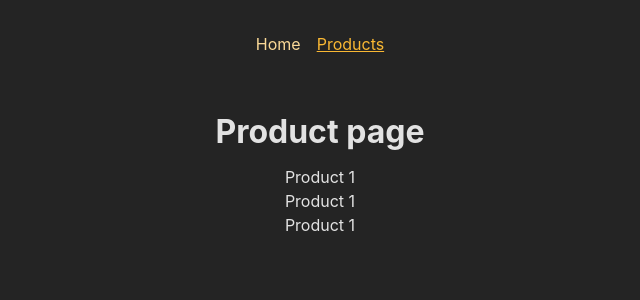
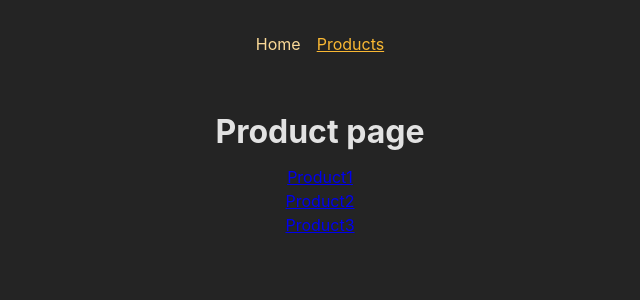
Before and after one commit to Snzslt/Router, a React (Create React App) app: page /products in a window 1280 px wide. Shown: the top 300 px of the page, without its empty margins (320-960 px from the left). Built offline with nearby package versions, Linux system fonts and the light colour scheme.

Commit message:
Adding Links for Dynamitc Routes

```diff
--- a/src/pages/Products.js
+++ b/src/pages/Products.js
@@ -1,11 +1,22 @@
+import {Link} from 'react-router-dom';
+const PRODUCTS = [
+    {id: 'p1', title: 'Product1'},
+    {id: 'p2', title: 'Product2'},
+    {id: 'p3', title: 'Product3'}
+];
 function ProductPage(){
     return (
     <>
     <h1>Product page</h1>
     <ul>
-    <li>Product 1</li>
-    <li>Product 1</li>
-    <li>Product 1</li>
+    {
+    /* <li><Link to="/products/product-1">Product 1</Link></li>
+    <li><Link to="/products/product-1">Product 2</Link></li>
+    <li><Link to="/products/product-1">Product 3</Link></li> */
+
+    PRODUCTS.map((prod) => (<li key={prod.id}><Link to={`/product/${prod.id}`}>{prod.title}</Link></li>))
+    }
+
     </ul>
     </>)
 }
```
Also changed, not shown: src/pages/ProductDetail.js (+4 -3 lines).
